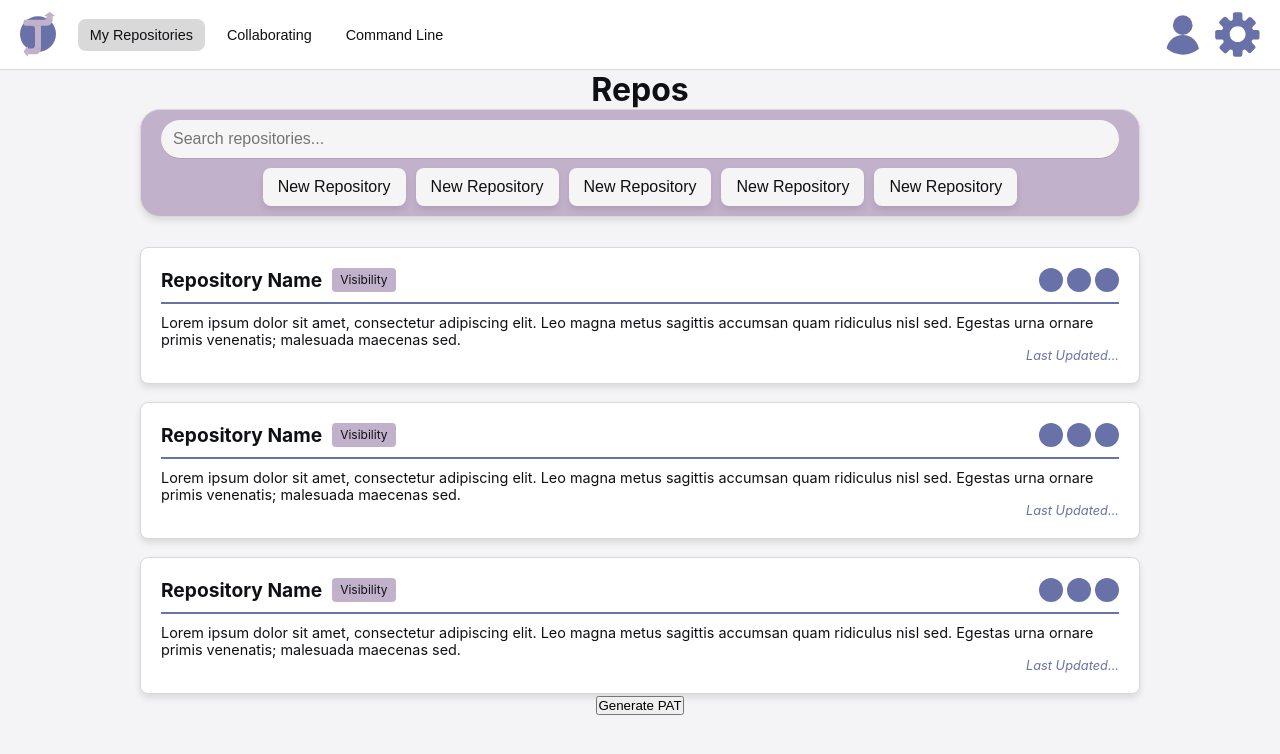
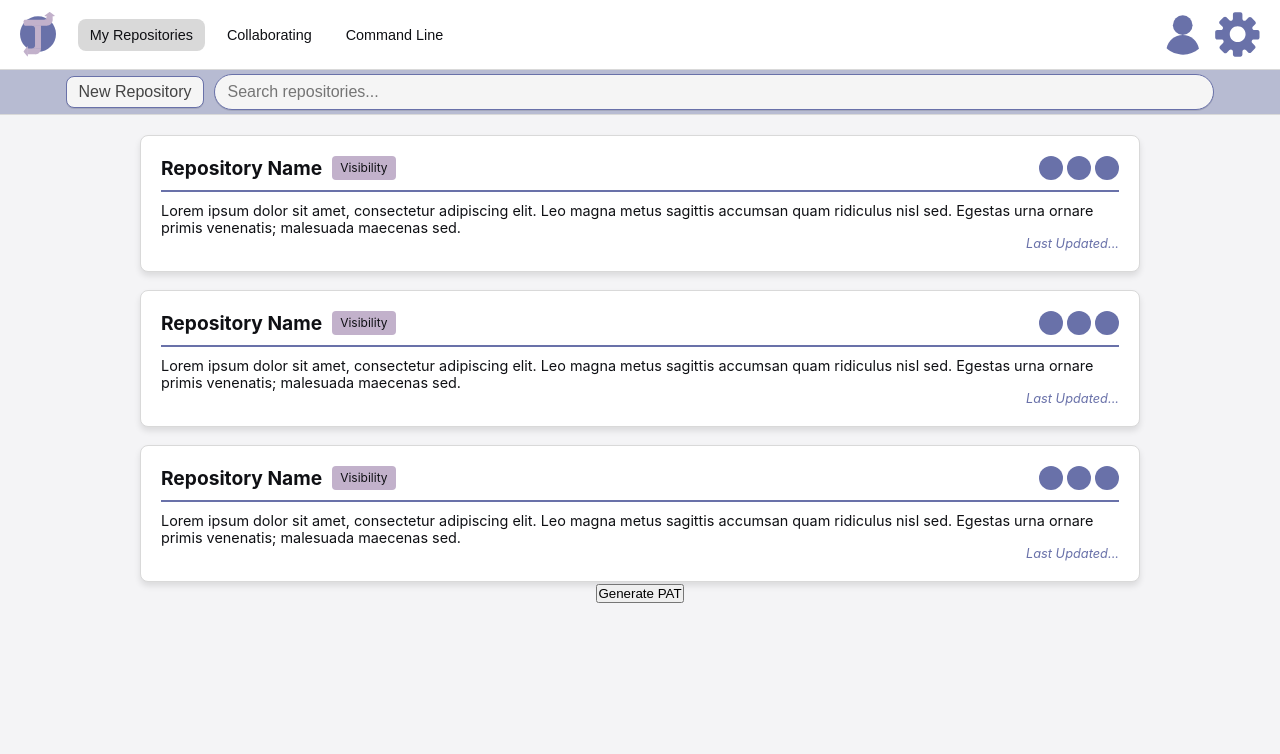
Before and after one commit to benjaminsanderswyatt/COMP3000-JanusVersionControl, a React (Create React App) app in the folder Fullstack/frontend/: page / in a window 1280 px wide. Both pictures are taken after a click on the button "My Repositories". Shown: the top 754 px of the page. Built offline with nearby package versions, Linux system fonts and the light colour scheme.

Commit message:
Setup create repo page

```diff
--- a/Fullstack/frontend/src/App.js
+++ b/Fullstack/frontend/src/App.js
@@ -14,6 +14,8 @@ import Login from './pages/Login';
 import Register from './pages/Register';
 
 import Repositories from './pages/Repositories';
+import RepoCreate from './pages/Create';
+
 import Account from './pages/Account';
 
 import TermsOfUse from './pages/legal/TermsOfUse'
@@ -67,6 +69,12 @@ const App = () => {
                 <Route index element={<Repositories />}/>
               </Route>
 
+                <Route path="repositories/create" element={<ProtectedRoute />}>
+                  <Route index element={<RepoCreate />}/>
+                </Route>
+
+
+
               <Route path="account" element={<ProtectedRoute />}>
                 <Route index element={<Account />}/>
               </Route>
--- a/Fullstack/frontend/src/components/Layout/Navbar.js
+++ b/Fullstack/frontend/src/components/Layout/Navbar.js
@@ -15,19 +15,19 @@ const LoggedInHeader = ({ authUser }) => {
       {/* Navbar section */}
       <nav style={styles.navbar}>
         <button
-          style={{ ...styles.navbarItem, ...(location.pathname === "/repositories" ? styles.selected : {}) }}
+          style={{ ...styles.navbarItem, ...(location.pathname.startsWith("/repositories") ? styles.selected : {}) }}
           onClick={() => navigate("/repositories")}
         >
           My Repositories
         </button>
         <button
-          style={{ ...styles.navbarItem, ...(location.pathname === "/collaborating" ? styles.selected : {}) }}
+          style={{ ...styles.navbarItem, ...(location.pathname.startsWith("/collaborating") ? styles.selected : {}) }}
           onClick={() => navigate("/collaborating")}
         >
           Collaborating
         </button>
         <button
-          style={{ ...styles.navbarItem, ...(location.pathname === "/commandline" ? styles.selected : {}) }}
+          style={{ ...styles.navbarItem, ...(location.pathname.startsWith("/commandline") ? styles.selected : {}) }}
           onClick={() => navigate("/commandline")}
         >
           Command Line
@@ -36,7 +36,7 @@ const LoggedInHeader = ({ authUser }) => {
 
 
       {/* Username section */}
-      <button style={{ ...styles.username, ...(location.pathname === "/account" ? styles.selected : {}) }}
+      <button style={{ ...styles.username, ...(location.pathname.startsWith("/account") ? styles.selected : {}) }}
        onClick={() => navigate("/account")}>{authUser}</button>
 
       {/* Settings section */}
--- a/Fullstack/frontend/src/components/Repo/RepoBar.js
+++ b/Fullstack/frontend/src/components/Repo/RepoBar.js
@@ -1,45 +1,61 @@
 import React from 'react';
+import { useNavigate, useLocation } from 'react-router';
 import SearchBox from '../../components/SearchBox';
 
 const RepoBar = () => {
+  const navigate = useNavigate();
+
 
   const handleSearch = (query) => {
     console.log('Searching repositories for:', query);
     // Search
   };
 
+
+  const CreateNewRepo = () => {
+    navigate("/createrepository");
+  };
+
   return (
+    <>
+    {/* Header */}
+    <header style={styles.header}>
+
+    </header>
+
     <div style={styles.container}>
       <div style={styles.searchBox}>
         <SearchBox searchingWhat="repositories" onSearch={handleSearch} />
       </div>
 
       <div style={styles.buttonHolder}>
-        <button style={styles.button}>New Repository</button>
-        <button style={styles.button}>New Repository</button>
-        <button style={styles.button}>New Repository</button>
-        <button style={styles.button}>New Repository</button>
-        <button style={styles.button}>New Repository</button>
+        <button style={styles.button} onClick={() => CreateNewRepo()}>New Repository</button>
+
+
 
       </div>
 
 
     </div>
+    </>
   );
 };
 
 const styles = {
+  header: {
+    height: "100px",
+    width: "100%",
+    background: "var(--accent)",
+  },
   container: {
     width: "100%",
-    background: "var(--secondary)",
-    border: 'var(--border) thin solid',
-    borderRadius: "20px",
-    boxShadow: "0 4px 6px rgba(0, 0, 0, 0.1)",
-    padding: "20px",
-    maxWidth: "1000px",
-    marginBottom: "30px",
-    padding: "10px 20px",
-    alignItems: "center",
+    background: "var(--card)",
+    border: 'var(--primary) thin solid',
+    borderRadius: "8px",
+    padding: "20px 10px",
+    maxWidth: "1100px",
+    margin: "10px 0px 20px 0px",
+    padding: "8px 5px",
   },
   searchBox: {
     height: "100%",
@@ -52,13 +68,19 @@ const styles = {
     flexWrap: "wrap",
     gap: "10px",
     justifyContent: "center",
+    background: "var(--darkcard)",
+    padding: "5px 10px",
+    borderRadius: "8px",
+    border: "var(--primary) thin solid",
   },
   button: {
-    boxShadow: "0 4px 6px rgba(0, 0, 0, 0.1)",
-    backgroundColor: "var(--button)",
+    boxShadow: "0 1px 0 0 rgba(0, 0, 0, 0.1)",
+    backgroundColor: "var(--accent)",
+    background: "var(--card)",
     color: "var(--text)",
     border: "none",
-    padding: "10px 15px",
+    border: "var(--secondary) thin solid",
+    padding: "5px 15px",
     borderRadius: "8px",
     cursor: "pointer",
     fontSize: "16px",
--- a/Fullstack/frontend/src/components/SearchBox.js
+++ b/Fullstack/frontend/src/components/SearchBox.js
@@ -44,14 +44,15 @@ const styles = {
     display: "flex",
     justifyContent: "center",
     width: "100%",
+    maxWidth: "1000px",
   },
   input: {
     border: "none",
     background: "none",
     outline: "none",
     fontSize: "1rem",
-    padding: "10px 0px",
-    width: "100%"
+    padding: "8px 0px",
+    width: "100%",
   },
   searchBox: {
     display: "flex",
@@ -63,6 +64,7 @@ const styles = {
     width: "100%",
     minWidth: "180px",
     height: "min-content",
+    border: "var(--primary) thin solid",
   },
 
 
--- /dev/null
+++ b/Fullstack/frontend/src/pages/Create.js
@@ -0,0 +1,60 @@
+import React, { useState } from 'react';
+import { useNavigate, useLocation } from 'react-router';
+
+
+import TextInput from '../components/Login/TextInput';
+
+import { useAuth  } from '../contexts/AuthContext';
+
+
+const Create = () => {
+  const navigate = useNavigate();
+
+  const [formData, setFormData] = useState({
+      name: "",
+    });
+
+
+
+  const onChange = ({ target: { name, value } }) => {
+    setFormData((prev) => ({ ...prev, [name]: value }));
+  };
+
+  const onSubmit = (event) => {
+    event.preventDefault();
+
+    console.log("create repo: " + formData.name);
+  };
+
+
+  return (
+    <div style={styles.container}>
+      <form onSubmit={onSubmit}>
+
+        <TextInput
+          label="Name"
+          name="name"
+          type="text"
+          value={formData.name}
+          onChange={onChange}
+          placeholder="Name..."
+          required
+        />
+
+        <button type="submit" style={styles.button}>Create repository</button>
+
+      </form>
+
+    </div>
+  );
+};
+
+const styles = {
+  container: {
+    width: "100%",
+    justifyItems: "center",
+  },
+}
+
+
+export default Create;
--- a/Fullstack/frontend/src/pages/Layout.js
+++ b/Fullstack/frontend/src/pages/Layout.js
@@ -9,7 +9,6 @@ const Layout = () => {
   return (
     <div style={styles.container}>
       <Header />
-
 
 
 
--- a/Fullstack/frontend/src/pages/Repositories.js
+++ b/Fullstack/frontend/src/pages/Repositories.js
@@ -1,10 +1,11 @@
 import React, { useState } from 'react';
 import Repository from '../components/Repo/Repository';
+import { useNavigate, useLocation } from 'react-router';
 import RepoBar from '../components/Repo/RepoBar';
 
 import { GenAccessToken } from '../api/fetch/fetchPAT';
 
-
+import SearchBox from '../components/SearchBox';
 
 import { useAuth  } from '../contexts/AuthContext';
 
@@ -13,8 +14,13 @@ const Repositories = () => {
   const [tokenData , setTokenData] = useState(null);
   const [error, setError] = useState(null);
   const [loading, setLoading] = useState(false);
+  const navigate = useNavigate();
 
 
+  const handleSearch = (query) => {
+    console.log('Searching repositories for:', query);
+    // Search
+  };
 
 
   const { sessionExpired } = useAuth();
@@ -43,15 +49,23 @@ const Repositories = () => {
       console.log('Final');
       setLoading(false);
     }
-};
+  }
 
 
 
+  const CreateNewRepo = () => {
+    navigate("/repositories/create");
+  };
+
   return (
     <div style={styles.container}>
-    <h1>Repos</h1>
 
-    <RepoBar/>
+      <header style={styles.header}>
+        <button style={styles.button} onClick={() => CreateNewRepo()}>New Repository</button>
+
+        <SearchBox searchingWhat="repositories" onSearch={() => handleSearch()} />
+
+      </header>
 
 
       <div style={styles.repoHolder}>
@@ -75,17 +89,40 @@ return (
 };
 
 const styles = {
+  header: {
+    display: "flex",
+    width: "100%",
+    background: "var(--accent)",
+    alignItems: "center",
+    borderBottom: "var(--border) solid 1px",
+    padding: "4px 10px",
+    gap: "10px",
+    justifyContent: "center",
+  },
+  button: {
+    boxShadow: "0 1px 0 0 rgba(0, 0, 0, 0.1)",
+    backgroundColor: "var(--button)",
+    color: "var(--lighttext)",
+    fontSize: "1rem",
+    border: "var(--primary) thin solid",
+    height: "100%",
+    padding: "6px 12px",
+    borderRadius: "8px",
+    cursor: "pointer",
+    whiteSpace: "nowrap",
+  },
   container: {
-    width: "90%",
+    width: "100%",
     justifyItems: "center",
   },
   repoHolder: {
-    width: "100%",
+    width: "90%",
     justifyItems: "center",
     display: "flex",
     flexDirection: "column",
     gap: "18px",
     alignItems: "center",
+    marginTop: "20px",
   },
   PATHolder: {
     width: "100%",
--- a/Fullstack/frontend/src/styles/index.css
+++ b/Fullstack/frontend/src/styles/index.css
@@ -21,16 +21,17 @@ code {
   --background: #F4F4F6;
   --border: #d9d9d9;
   --card: white;
+  --darkcard: #ebebeb;
+
 
   --button: #F5F5F5;
 
   --primary: #6971A9;
   --secondary: #C2B1CB;
-  --accent: #848CB9;
+  --accent: #b7bbd2;
 
   --primary-rgb: rgb(105 113 169);
   --secondary-rgb: rgb(194 177 203);
-  --accent-rgb: rgb(132 140 185);
 }
 
 /* Dark Theme */
@@ -42,6 +43,9 @@ code {
   --background: #181818;
   --border: #5c5c5c;
   --card: #313131;
+  --darkcard: #3D3D3D;
+
+  --button: #3c3c3c;
 
   --primary: #565d95;
   --secondary: #867491;
```
Lines whose indentation alone changed are shown as unchanged.
